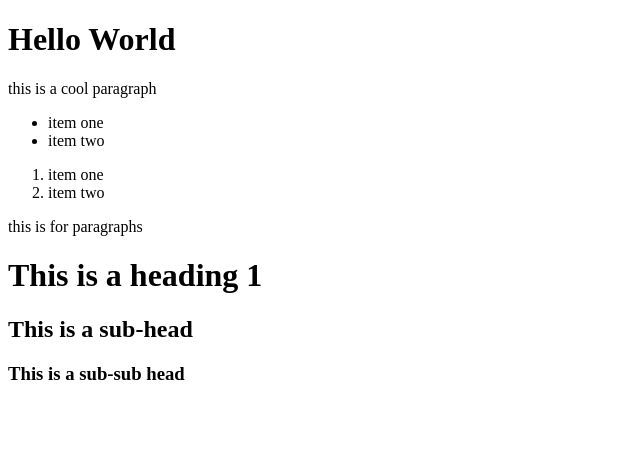
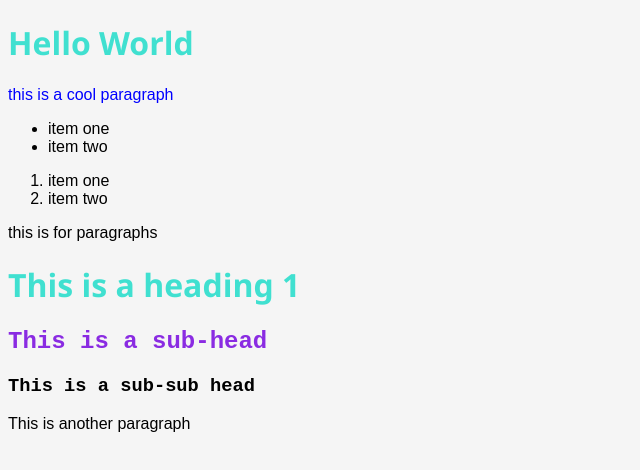
Before and after one commit to skoch84/hello-world, a plain HTML site: page index.html in a window 1280 px wide. Shown: the whole page, without its empty margins (0-640 px from the left). Drawn offline with Linux system fonts and the light colour scheme.

Commit message:
Css changes

```diff
--- a/#style.css
+++ /dev/null
@@ -1,8 +0,0 @@
-body{
-  background-color: aqua;
-  color: whitesmoke;
-}
-
-.blue {
-  color: blue
-}
--- a/index.html
+++ b/index.html
@@ -5,7 +5,7 @@
   <meta charset="UTF-8">
   <meta name="viewport" content="width=device-width, initial-scale=1.0">
   <meta http-equiv="X-UA-Compatible" content="ie=edge">
-  <link rel="stylesheet" href="#style.css">
+  <link rel="stylesheet" href="style.css">
   <title>Document</title>
 </head>
 
@@ -20,14 +20,14 @@
     <li>item one</li>
     <li>item two</li>
   </ol>
+
   <p>this is for paragraphs</p>
   <h1>This is a heading 1</h1>
   <h2>This is a sub-head</h2>
   <h3>This is a sub-sub head</h3>
-  <title>this is the title of a page</title>
+  <p>This is another paragraph</p>
 
 
-  </p>
 </body>
 
 </html>
--- /dev/null
+++ b/style.css
@@ -0,0 +1,36 @@
+body{
+  background-color: whitesmoke;
+}
+
+h1 {
+  font-family: 'Segoe UI', Tahoma, Geneva, Verdana, sans-serif;
+  font-weight: bold;
+  color:turquoise;
+}
+h2 {
+  font-family: 'Courier New', Courier, monospace;
+  font-weight: bold;
+  color: blueviolet
+}
+
+h3{
+  font-family: 'Courier New', Courier, monospace
+}
+
+p{
+  font-family: 'Arial', Helvetica, sans-serif;
+  font-size: 16px;
+}
+
+ol{
+  font-family: 'Arial', Helvetica, sans-serif;
+  font-size: 16px;
+}
+
+ul{
+  font-family: 'Arial', Helvetica, sans-serif;
+  font-size: 16px;
+}
+.blue {
+  color: blue
+}
```
